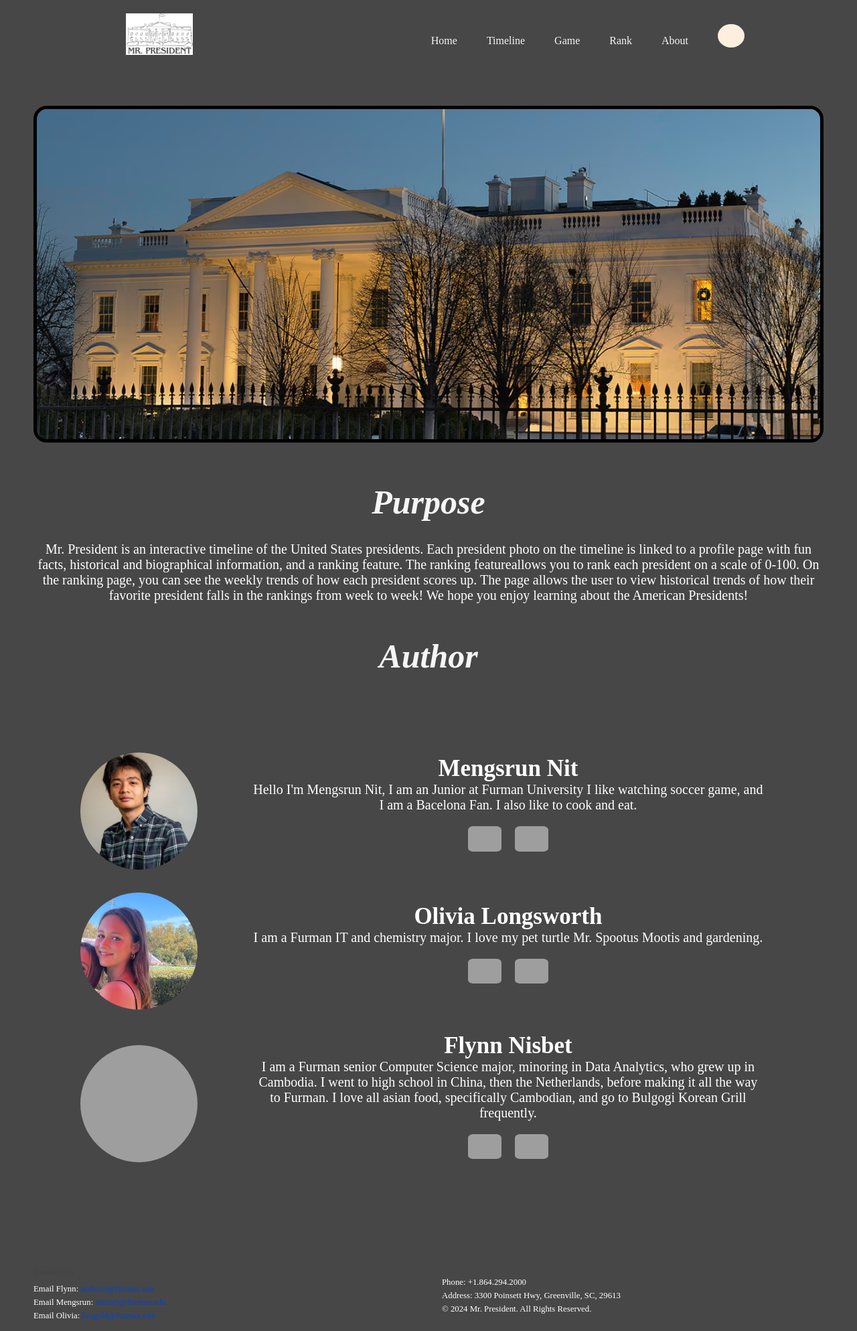
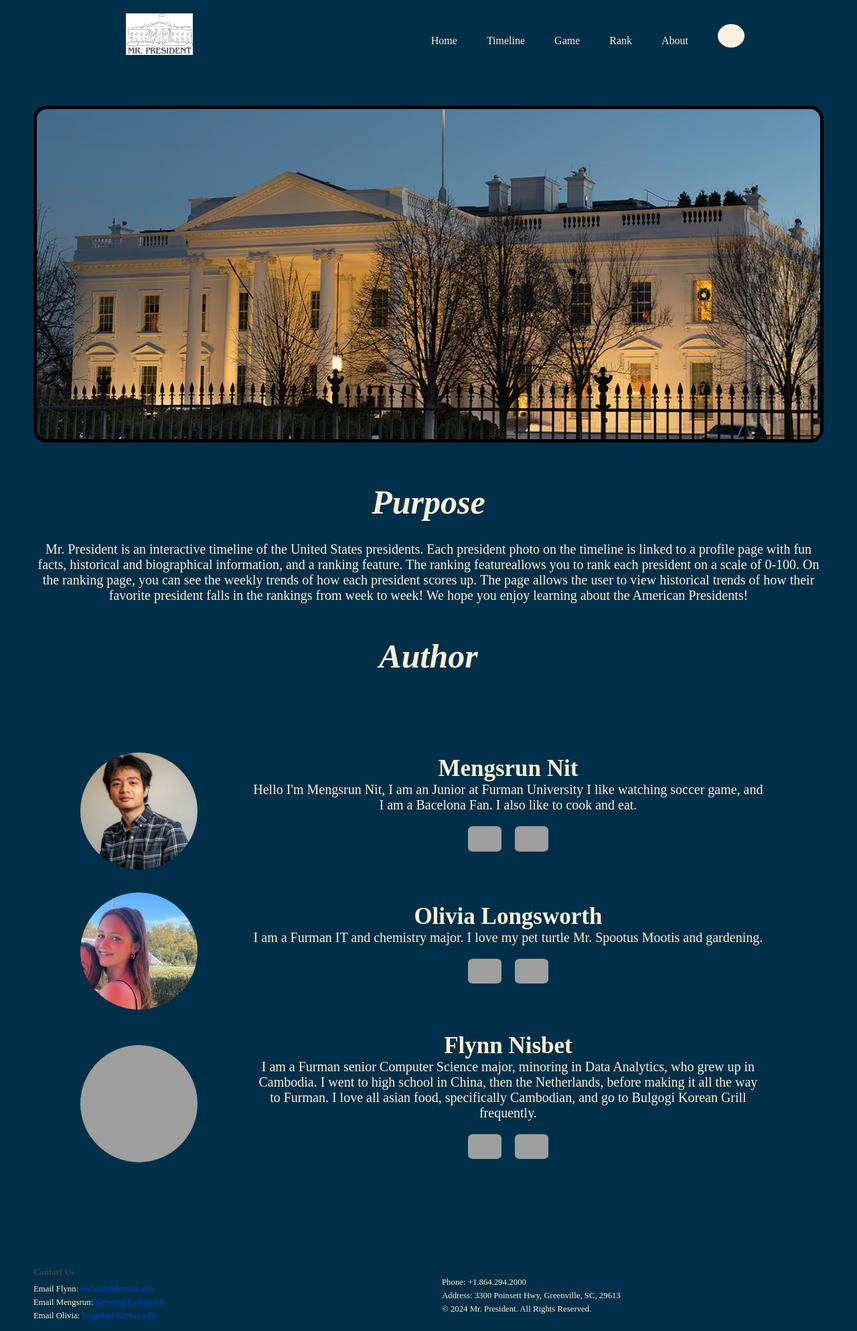
Before and after one commit to flynisbet/MrPresident, a Flask app: page /about in a window 1280 px wide. Shown: the whole page at 67% size. Run offline with Flask 3, Linux system fonts and the light colour scheme; some web fonts are replaced; grey boxes are pictures that could not be loaded.

Commit message:
Update colors styles.css

```diff
--- a/www/static/css/styles.css
+++ b/www/static/css/styles.css
@@ -1,9 +1,9 @@
 @import url('https://fonts.googleapis.com/css2?family=Bodoni+Moda+SC:ital,opsz,wght@0,6..96,500;1,6..96,500&display=swap');
 
 :root{
-    --background-color: #333333e5;
-    --primary-text: #F5F5F5;
-    --ComponentBase-color: white;
+    --background-color: #003049;
+    --primary-text: #fdf0d5;
+    --ComponentBase-color: #fdf0d5;
     --humbar-color: #d7c593;
     --search-box: #1E1E2F;
     --textbox-color: #2F363E;
@@ -12,9 +12,9 @@
 }
 
 .lightMode {
-    --background-color:#e5fffe;
-    --primary-text: #333333e5;
-    --ComponentBase-color: #1E1E2F;
+    --background-color:#fdf0d5;
+    --primary-text: #003049;
+    --ComponentBase-color: #003049;
     --humbar-color: #d7c593;
     --search-box:#242448;
     --textbox-color: #E0E0E0;
```
